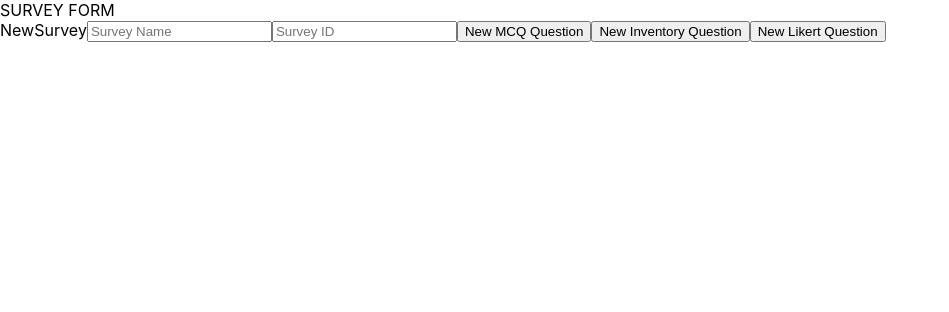
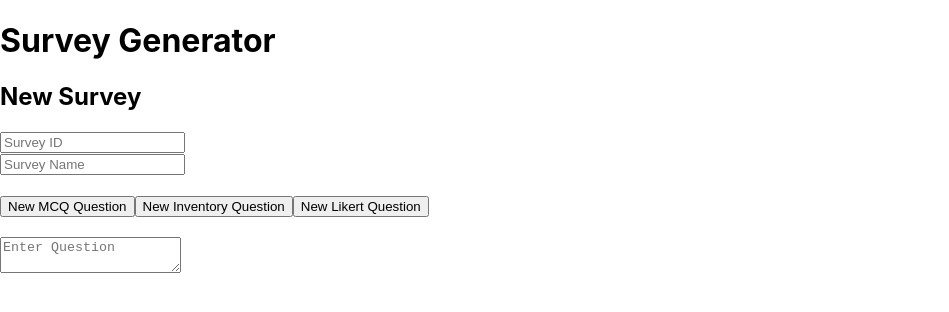
Before and after one commit to jairao31/survey-react-app, a React (Create React App) app in the folder client/: page /admin/newsurvey in a window 1280 px wide. Shown: the top 312 px of the page, without its empty margins (0-949 px from the left). Built offline with nearby package versions, Linux system fonts and the light colour scheme.

Commit message:
frontend in progress-1

```diff
--- a/client/package.json
+++ b/client/package.json
@@ -6,7 +6,9 @@
     "@testing-library/jest-dom": "^5.16.4",
     "@testing-library/react": "^13.3.0",
     "@testing-library/user-event": "^13.5.0",
+    "axios": "^0.27.2",
     "react": "^18.1.0",
+    "react-bootstrap": "^2.4.0",
     "react-dom": "^18.1.0",
     "react-router-dom": "^6.2.1",
     "react-scripts": "5.0.1",
--- a/client/src/App.js
+++ b/client/src/App.js
@@ -12,7 +12,7 @@ function App() {
   return (
     <div>
       <Router>
-        <div>SURVEY FORM</div>
+        <h1>Survey Generator</h1>
         <Routes>
           <Route path="/" element={<Homepage />} />
           <Route path="/admin" element={<Admin />} />
--- a/client/src/components/Admin/Admin.js
+++ b/client/src/components/Admin/Admin.js
@@ -1,11 +1,25 @@
-import React from "react";
+import React, { useEffect, useState } from "react";
 import { useNavigate } from "react-router-dom";
+
+import Axios from "axios";
 
 const Admin = () => {
   const navigate = useNavigate();
+  const [surveyList, setSurveyList] = useState([]);
+
+  const getSurveyList = () => {
+    Axios.get("http://localhost:3001/admin/").then((res) => {
+      setSurveyList(res.data);
+    });
+  };
+  console.log(Object.values(surveyList));
+  // useEffect(() => {
+  //   // getSurveyList();
+  // }, [surveyList]);
+
   return (
     <div>
-      Admin
+      <h2>Welcome to Admin page</h2>
       <button
         onClick={() => {
           navigate("/admin/newsurvey");
@@ -13,6 +27,9 @@ const Admin = () => {
       >
         New Survey
       </button>
+      <h3>Survey List:</h3>
+      <button onClick={getSurveyList}>Show Survey List</button>
+      <div>{surveyList}</div>
     </div>
   );
 };
--- a/client/src/components/Admin/NewSurvey.js
+++ b/client/src/components/Admin/NewSurvey.js
@@ -1,14 +1,28 @@
-import React from "react";
+import React, { useState } from "react";
 
 const NewSurvey = () => {
+  const [surveyID, setSurveyID] = useState("");
   return (
     <div>
-      NewSurvey
-      <input placeholder="Survey Name" />
-      <input placeholder="Survey ID" />
-      <button>New MCQ Question</button>
-      <button>New Inventory Question</button>
-      <button>New Likert Question</button>
+      <h2>New Survey</h2>
+
+      <div>
+        <div>
+          <input placeholder="Survey ID" />
+          <br />
+          <input placeholder="Survey Name" />
+        </div>
+        <br />
+        <div>
+          <button>New MCQ Question</button>
+          <button>New Inventory Question</button>
+          <button>New Likert Question</button>
+        </div>
+        <br />
+        <form>
+          <textarea placeholder="Enter Question" />
+        </form>
+      </div>
     </div>
   );
 };
--- a/client/src/components/User/User.js
+++ b/client/src/components/User/User.js
@@ -3,7 +3,8 @@ import React from "react";
 const User = () => {
   return (
     <div>
-      <input placeholder="Enter survey number"></input>
+      <h2>Welcome to User page</h2>
+      <input placeholder="Enter Survey ID"></input>
       <button>New Survey</button>
     </div>
   );
```
Also changed, not shown: 2 other files (tests, documents, lock files or other folders).
